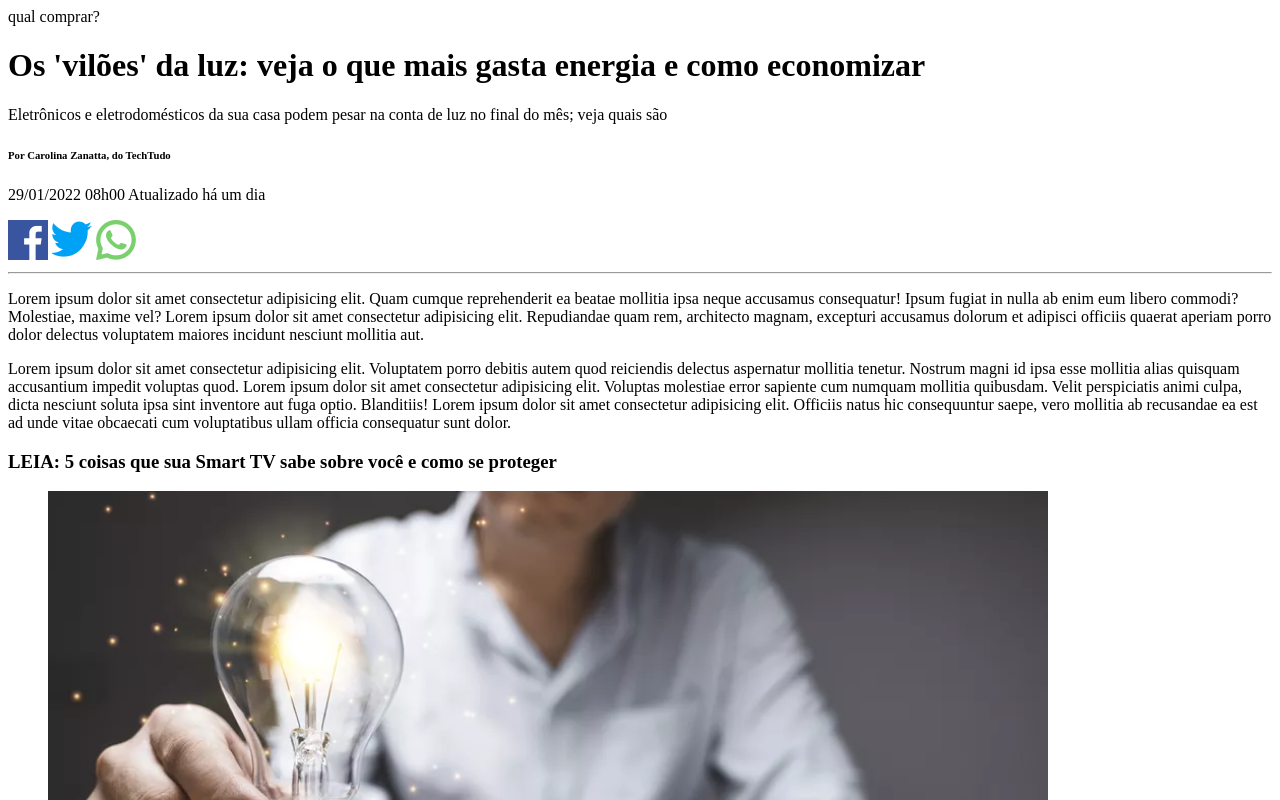
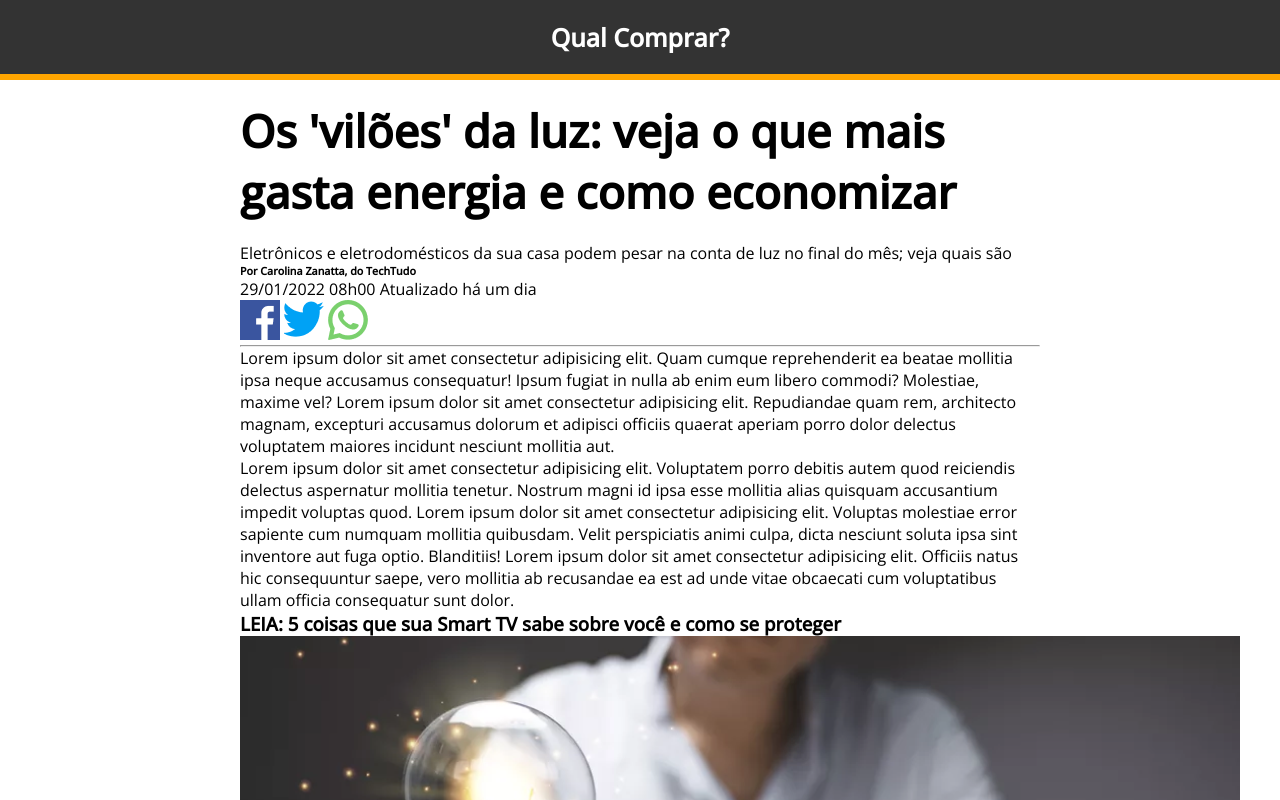
Before and after one commit to lucasrnramos/contentStaticWebPage, a plain HTML site: page index.html in a window 1280 px wide. Shown: the top 800 px of the page. Drawn offline with nearby package versions, Linux system fonts and the light colour scheme.

Commit message:
Iniciação de estilo CSS

```diff
--- a/css/style.css
+++ b/css/style.css
@@ -0,0 +1,30 @@
+html{
+    font-family: 'Open Sans', sans-serif;
+}
+
+.head-bar{
+    text-align: center;
+    background-color: #333;
+    color: #ffff;
+    padding: 20px;
+}
+
+.head-bar-line{
+    background-color: #ffa500;
+    height: 6px;
+}
+
+.container{
+    width: 800px;
+    margin: 0 auto;
+}
+
+h1{
+    padding: 20px 0;
+    font-size: 45px;
+}
+
+.head-bar{
+    text-transform: capitalize;
+    font: bold 25px 'Open Sans', sans-serif;
+}
--- a/index.html
+++ b/index.html
@@ -5,13 +5,22 @@
     <meta http-equiv="X-UA-Compatible" content="IE=edge">
     <meta name="viewport" content="width=device-width, initial-scale=1.0">
     <title>Document</title>
-    <!-- <link rel="stylesheet" href="./css/reset.css"> -->
+    <link rel="stylesheet" href="./css/reset.css">
     <link rel="stylesheet" href="./css/style.css">
+    <link rel="preconnect" href="https://fonts.googleapis.com">
+    <link rel="preconnect" href="https://fonts.gstatic.com" crossorigin>
+    <link href="https://fonts.googleapis.com/css2?family=Open+Sans&display=swap" rel="stylesheet">
+    <link href="https://fonts.googleapis.com/css2?family=Open+Sans:wght@500&display=swap" rel="stylesheet">
 </head>
 <body>
-    <main id="container">
 
-        <div id="head-bar">qual comprar?</div>
+    <div class="head-bar">
+        qual comprar?
+    </div>
+
+    <div class="head-bar-line"></div>
+
+    <main class="container">
 
         <head>
             <h1>
```
